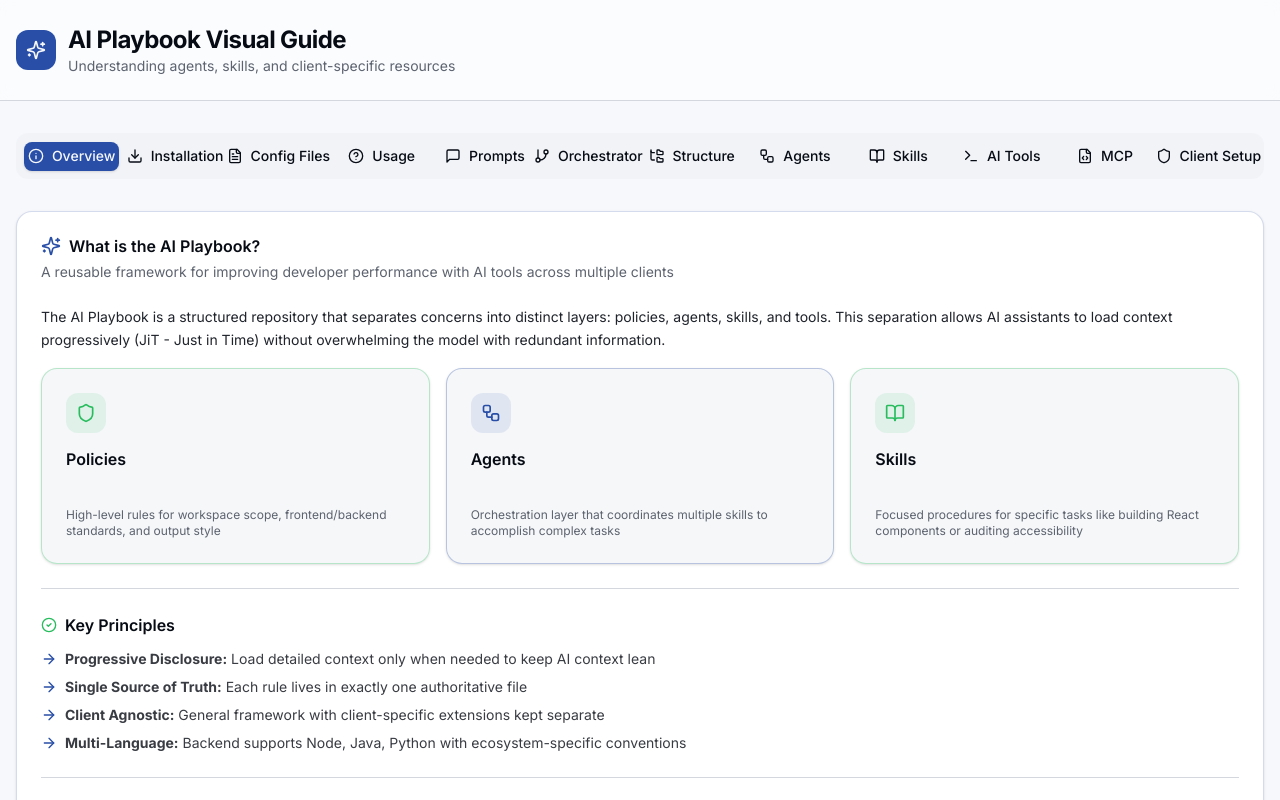
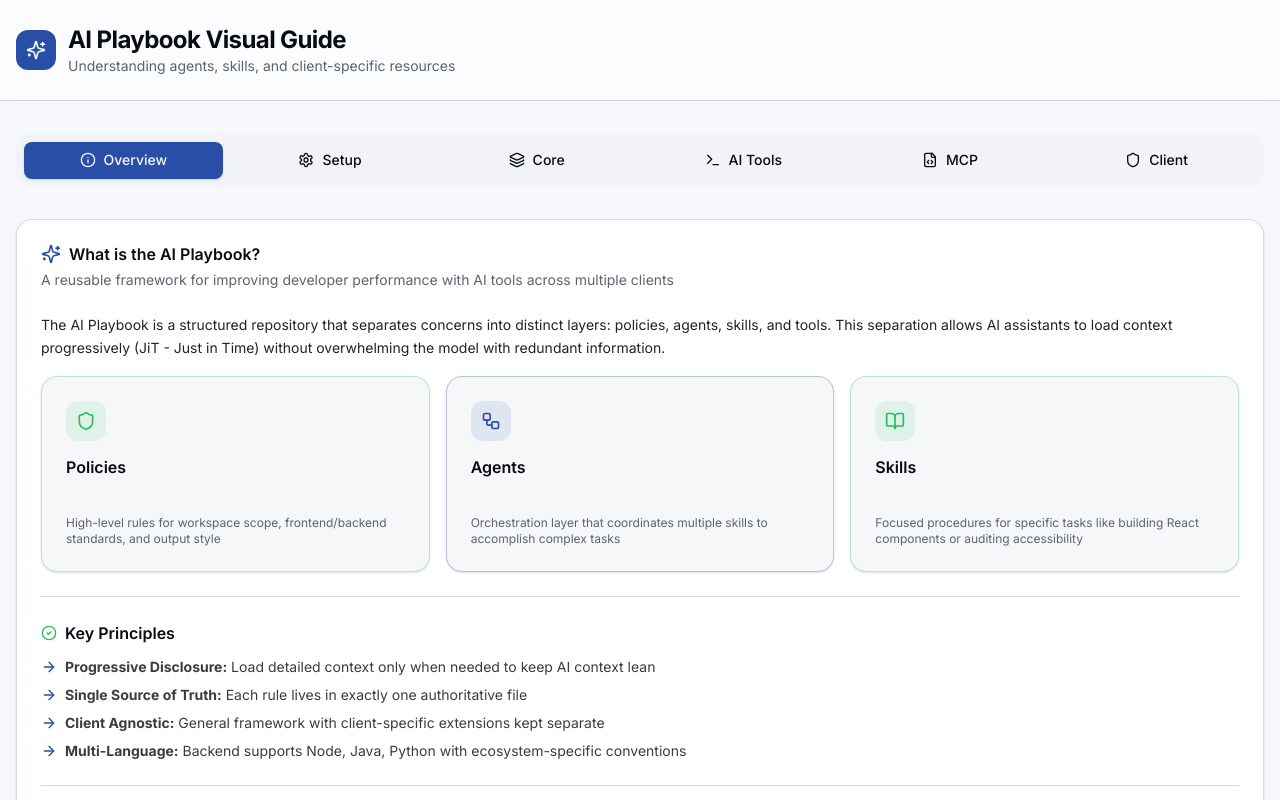
Before and after one commit to vanessamarely/ai-playbook-reposito, a React (Vite) app: page / in a window 1280 px wide. Shown: the top 800 px of the page. Built offline with nearby package versions, Linux system fonts and the light colour scheme.

Commit message:
Generated by Spark: the app guide is showing some error at menu are displaying some many options and so many options are not readable

```diff
--- a/src/App.tsx
+++ b/src/App.tsx
@@ -20,7 +20,9 @@ import {
   XCircle,
   Download,
   HelpCircle,
-  MessageSquare
+  MessageSquare,
+  Settings,
+  Layers
 } from 'lucide-react'
 import StructureView from '@/components/guide/StructureView'
 import AgentGuide from '@/components/guide/AgentGuide'
@@ -57,75 +59,79 @@ function App() {
 
       <div className="container mx-auto px-4 py-8">
         <Tabs value={activeTab} onValueChange={setActiveTab} className="space-y-6">
-          <TabsList className="grid w-full grid-cols-2 lg:grid-cols-12 h-auto gap-2 bg-muted/50 p-2">
-            <TabsTrigger value="overview" className="flex items-center gap-2 data-[state=active]:bg-primary data-[state=active]:text-primary-foreground">
-              <Info className="h-4 w-4" />
-              <span className="hidden sm:inline">Overview</span>
+          <TabsList className="grid w-full grid-cols-3 lg:grid-cols-6 h-auto gap-2 bg-muted/50 p-2">
+            <TabsTrigger value="overview" className="flex items-center gap-2 data-[state=active]:bg-primary data-[state=active]:text-primary-foreground px-3 py-2">
+              <Info className="h-4 w-4 shrink-0" />
+              <span className="text-xs sm:text-sm">Overview</span>
             </TabsTrigger>
-            <TabsTrigger value="installation" className="flex items-center gap-2 data-[state=active]:bg-primary data-[state=active]:text-primary-foreground">
-              <Download className="h-4 w-4" />
-              <span className="hidden sm:inline">Installation</span>
+            <TabsTrigger value="setup" className="flex items-center gap-2 data-[state=active]:bg-primary data-[state=active]:text-primary-foreground px-3 py-2">
+              <Settings className="h-4 w-4 shrink-0" />
+              <span className="text-xs sm:text-sm">Setup</span>
             </TabsTrigger>
-            <TabsTrigger value="workspace-setup" className="flex items-center gap-2 data-[state=active]:bg-primary data-[state=active]:text-primary-foreground">
-              <FileText className="h-4 w-4" />
-              <span className="hidden sm:inline">Config Files</span>
+            <TabsTrigger value="core" className="flex items-center gap-2 data-[state=active]:bg-primary data-[state=active]:text-primary-foreground px-3 py-2">
+              <Layers className="h-4 w-4 shrink-0" />
+              <span className="text-xs sm:text-sm">Core</span>
             </TabsTrigger>
-            <TabsTrigger value="usage" className="flex items-center gap-2 data-[state=active]:bg-primary data-[state=active]:text-primary-foreground">
-              <HelpCircle className="h-4 w-4" />
-              <span className="hidden sm:inline">Usage</span>
+            <TabsTrigger value="ai-tools" className="flex items-center gap-2 data-[state=active]:bg-primary data-[state=active]:text-primary-foreground px-3 py-2">
+              <Terminal className="h-4 w-4 shrink-0" />
+              <span className="text-xs sm:text-sm">AI Tools</span>
             </TabsTrigger>
-            <TabsTrigger value="prompts" className="flex items-center gap-2 data-[state=active]:bg-primary data-[state=active]:text-primary-foreground">
-              <MessageSquare className="h-4 w-4" />
-              <span className="hidden sm:inline">Prompts</span>
+            <TabsTrigger value="mcp" className="flex items-center gap-2 data-[state=active]:bg-primary data-[state=active]:text-primary-foreground px-3 py-2">
+              <FileCode className="h-4 w-4 shrink-0" />
+              <span className="text-xs sm:text-sm">MCP</span>
             </TabsTrigger>
-            <TabsTrigger value="orchestrator" className="flex items-center gap-2 data-[state=active]:bg-primary data-[state=active]:text-primary-foreground">
-              <GitBranch className="h-4 w-4" />
-              <span className="hidden sm:inline">Orchestrator</span>
-            </TabsTrigger>
-            <TabsTrigger value="structure" className="flex items-center gap-2 data-[state=active]:bg-primary data-[state=active]:text-primary-foreground">
-              <FolderTree className="h-4 w-4" />
-              <span className="hidden sm:inline">Structure</span>
-            </TabsTrigger>
-            <TabsTrigger value="agents" className="flex items-center gap-2 data-[state=active]:bg-primary data-[state=active]:text-primary-foreground">
-              <Workflow className="h-4 w-4" />
-              <span className="hidden sm:inline">Agents</span>
-            </TabsTrigger>
-            <TabsTrigger value="skills" className="flex items-center gap-2 data-[state=active]:bg-primary data-[state=active]:text-primary-foreground">
-              <BookOpen className="h-4 w-4" />
-              <span className="hidden sm:inline">Skills</span>
-            </TabsTrigger>
-            <TabsTrigger value="ai-tools" className="flex items-center gap-2 data-[state=active]:bg-primary data-[state=active]:text-primary-foreground">
-              <Terminal className="h-4 w-4" />
-              <span className="hidden sm:inline">AI Tools</span>
-            </TabsTrigger>
-            <TabsTrigger value="mcp" className="flex items-center gap-2 data-[state=active]:bg-primary data-[state=active]:text-primary-foreground">
-              <FileCode className="h-4 w-4" />
-              <span className="hidden sm:inline">MCP</span>
-            </TabsTrigger>
-            <TabsTrigger value="client" className="flex items-center gap-2 data-[state=active]:bg-primary data-[state=active]:text-primary-foreground">
-              <Shield className="h-4 w-4" />
-              <span className="hidden sm:inline">Client Setup</span>
+            <TabsTrigger value="client" className="flex items-center gap-2 data-[state=active]:bg-primary data-[state=active]:text-primary-foreground px-3 py-2">
+              <Shield className="h-4 w-4 shrink-0" />
+              <span className="text-xs sm:text-sm">Client</span>
             </TabsTrigger>
           </TabsList>
 
-          <TabsContent value="installation" className="space-y-6">
+          <TabsContent value="setup" className="space-y-6">
+            <div className="grid gap-6">
+              <Card>
+                <CardHeader>
+                  <CardTitle className="flex items-center gap-2">
+                    <Download className="h-5 w-5 text-primary" />
+                    Installation
+                  </CardTitle>
+                  <CardDescription>How to set up the AI Playbook in your workspace</CardDescription>
+                </CardHeader>
+              </Card>
               <InstallationGuide />
-          </TabsContent>
 
-          <TabsContent value="workspace-setup" className="space-y-6">
+              <Card>
+                <CardHeader>
+                  <CardTitle className="flex items-center gap-2">
+                    <FileText className="h-5 w-5 text-primary" />
+                    Workspace Configuration
+                  </CardTitle>
+                  <CardDescription>Setting up config files at your workspace root</CardDescription>
+                </CardHeader>
+              </Card>
               <WorkspaceRootSetup />
-          </TabsContent>
 
-          <TabsContent value="usage" className="space-y-6">
+              <Card>
+                <CardHeader>
+                  <CardTitle className="flex items-center gap-2">
+                    <HelpCircle className="h-5 w-5 text-primary" />
+                    Usage Guide
+                  </CardTitle>
+                  <CardDescription>How to use agents and skills effectively</CardDescription>
+                </CardHeader>
+              </Card>
               <UsageGuide />
-          </TabsContent>
 
-          <TabsContent value="prompts" className="space-y-6">
+              <Card>
+                <CardHeader>
+                  <CardTitle className="flex items-center gap-2">
+                    <MessageSquare className="h-5 w-5 text-primary" />
+                    Example Prompts
+                  </CardTitle>
+                  <CardDescription>Ready-to-use prompts for common tasks</CardDescription>
+                </CardHeader>
+              </Card>
               <ExamplePromptsLibrary />
-          </TabsContent>
-
-          <TabsContent value="orchestrator" className="space-y-6">
-            <OrchestratorGuide />
+            </div>
           </TabsContent>
 
           <TabsContent value="overview" className="space-y-6">
@@ -247,16 +253,52 @@ function App() {
             <WorkflowView />
           </TabsContent>
 
-          <TabsContent value="structure" className="space-y-6">
+          <TabsContent value="core" className="space-y-6">
+            <div className="grid gap-6">
+              <Card>
+                <CardHeader>
+                  <CardTitle className="flex items-center gap-2">
+                    <GitBranch className="h-5 w-5 text-primary" />
+                    Orchestrator
+                  </CardTitle>
+                  <CardDescription>Understanding the AI orchestration layer</CardDescription>
+                </CardHeader>
+              </Card>
+              <OrchestratorGuide />
+
+              <Card>
+                <CardHeader>
+                  <CardTitle className="flex items-center gap-2">
+                    <FolderTree className="h-5 w-5 text-primary" />
+                    Repository Structure
+                  </CardTitle>
+                  <CardDescription>File and folder organization explained</CardDescription>
+                </CardHeader>
+              </Card>
               <StructureView />
-          </TabsContent>
 
-          <TabsContent value="agents" className="space-y-6">
+              <Card>
+                <CardHeader>
+                  <CardTitle className="flex items-center gap-2">
+                    <Workflow className="h-5 w-5 text-primary" />
+                    Agents
+                  </CardTitle>
+                  <CardDescription>Specialized AI agents and their capabilities</CardDescription>
+                </CardHeader>
+              </Card>
               <AgentGuide />
-          </TabsContent>
 
-          <TabsContent value="skills" className="space-y-6">
+              <Card>
+                <CardHeader>
+                  <CardTitle className="flex items-center gap-2">
+                    <BookOpen className="h-5 w-5 text-primary" />
+                    Skills
+                  </CardTitle>
+                  <CardDescription>Reusable skill modules for specific tasks</CardDescription>
+                </CardHeader>
+              </Card>
               <SkillGuide />
+            </div>
           </TabsContent>
 
           <TabsContent value="ai-tools" className="space-y-6">
```
Lines whose indentation alone changed are shown as unchanged.
